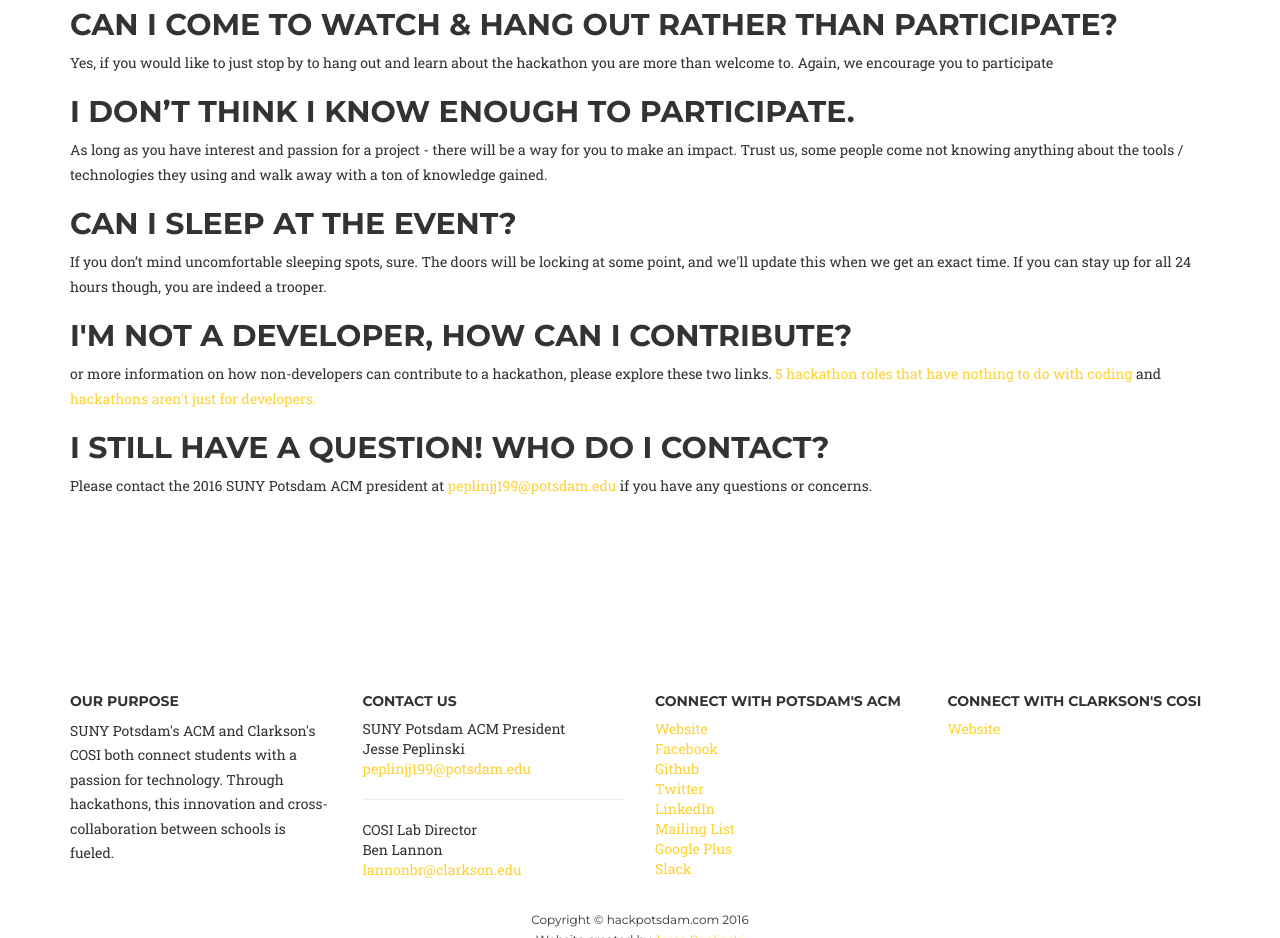
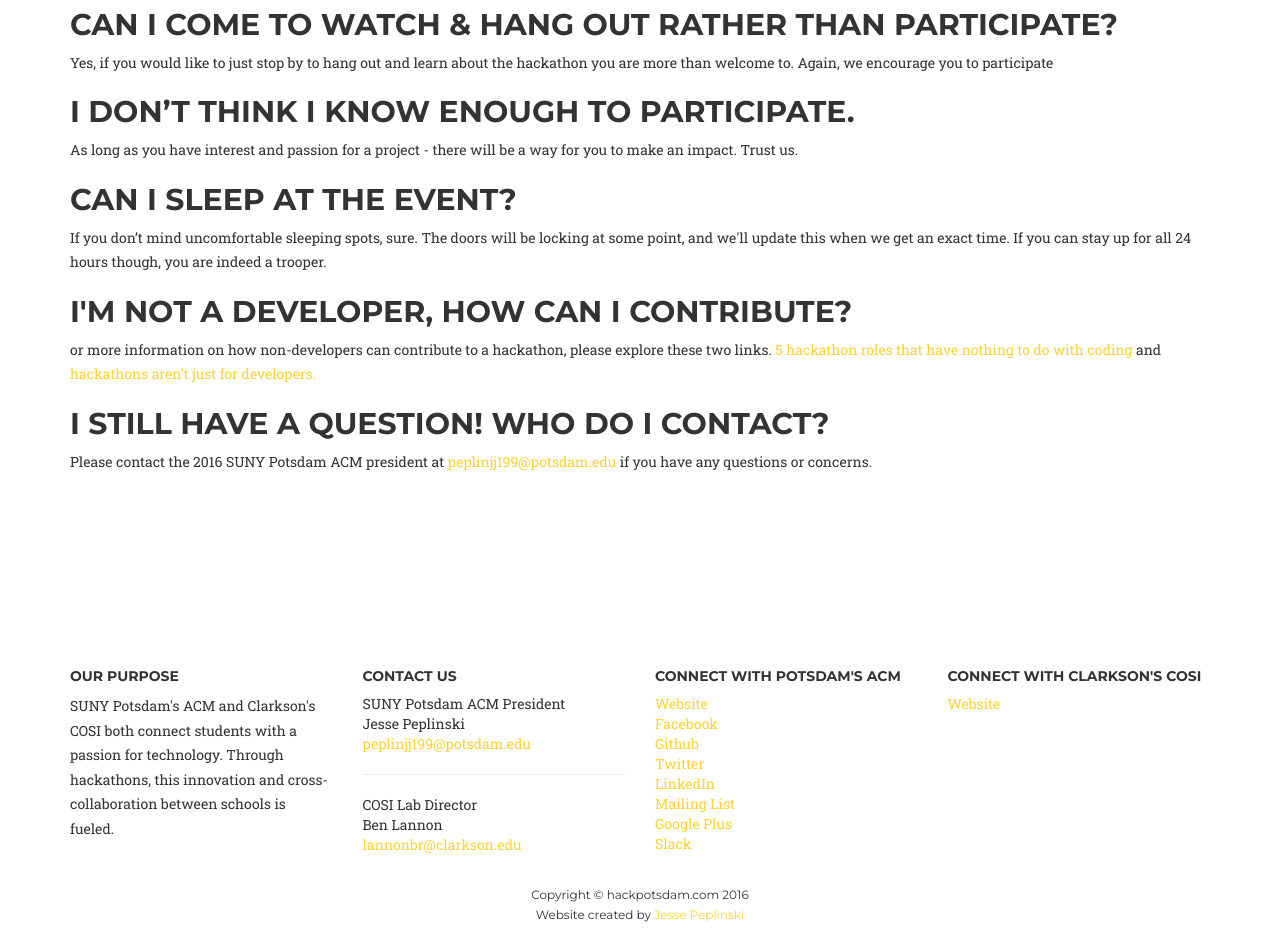
Before and after one commit to hackpotsdam/hackpotsdam2017, a website: page faq.html in a window 1280 px wide. Shown: the part 2540-3478 px from the top of the page. Drawn offline with nearby package versions, Linux system fonts and the light colour scheme; a web font is replaced by a local one.

```diff
--- a/faq.html
+++ b/faq.html
@@ -142,7 +142,7 @@
                     <h2>Can I come to watch & hang out rather than participate?</h2>
                     <p>Yes, if you would like to just stop by to hang out and learn about the hackathon you are more than welcome to. Again, we encourage you to participate</p>
                     <h2>I don’t think I know enough to participate.</h2>
-                    <p>As long as you have interest and passion for a project - there will be a way for you to make an impact. Trust us, some people come not knowing anything about the tools / technologies they using and walk away with a ton of knowledge gained.</p>
+                    <p>As long as you have interest and passion for a project - there will be a way for you to make an impact. Trust us.</p>
                     <h2>Can I sleep at the event?</h2>
                     <p>If you don’t mind uncomfortable sleeping spots, sure. The doors will be locking at some point, and we'll update this when we get an exact time. If you can stay up for all 24 hours though, you are indeed a trooper.</p>
                     <h2>I'm not a developer, how can I contribute?</h2>
```
